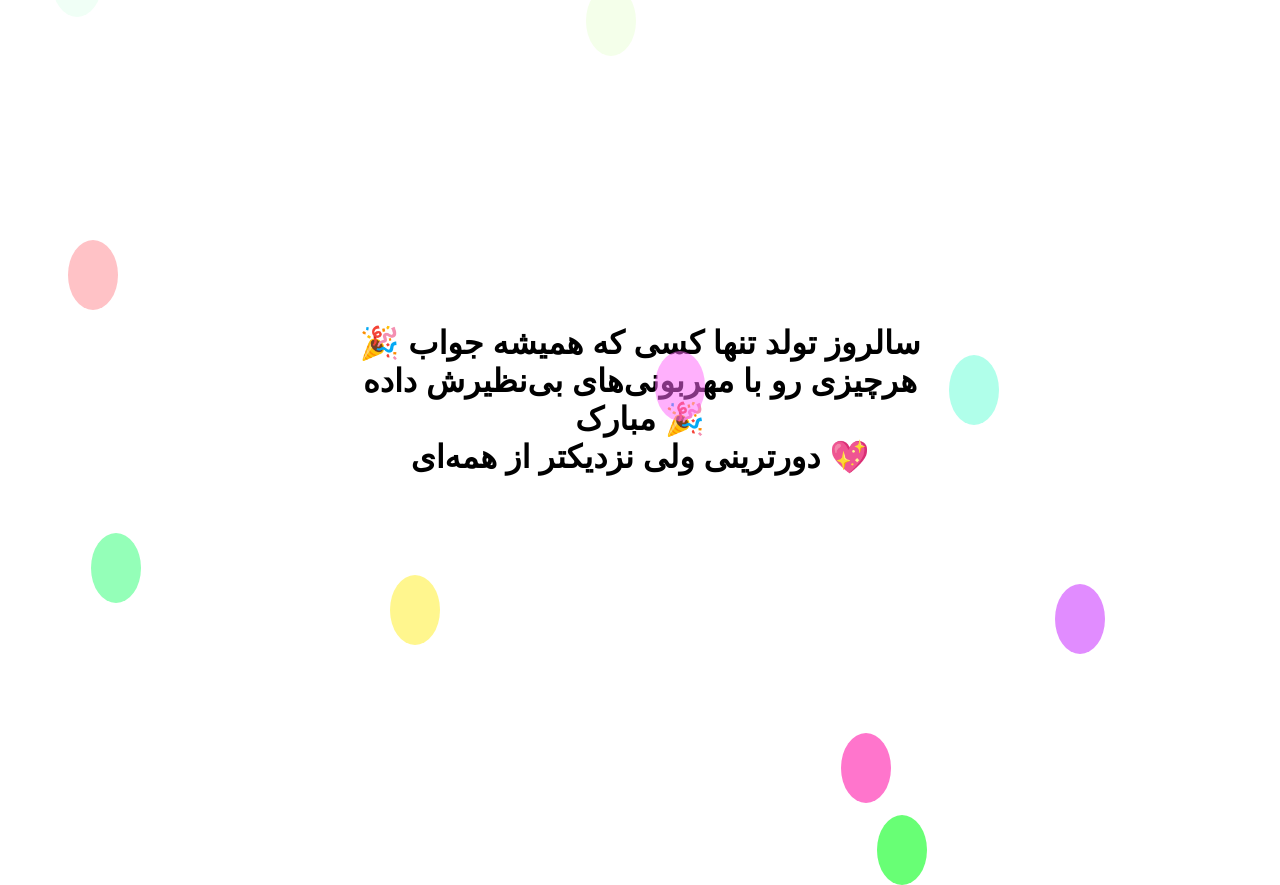
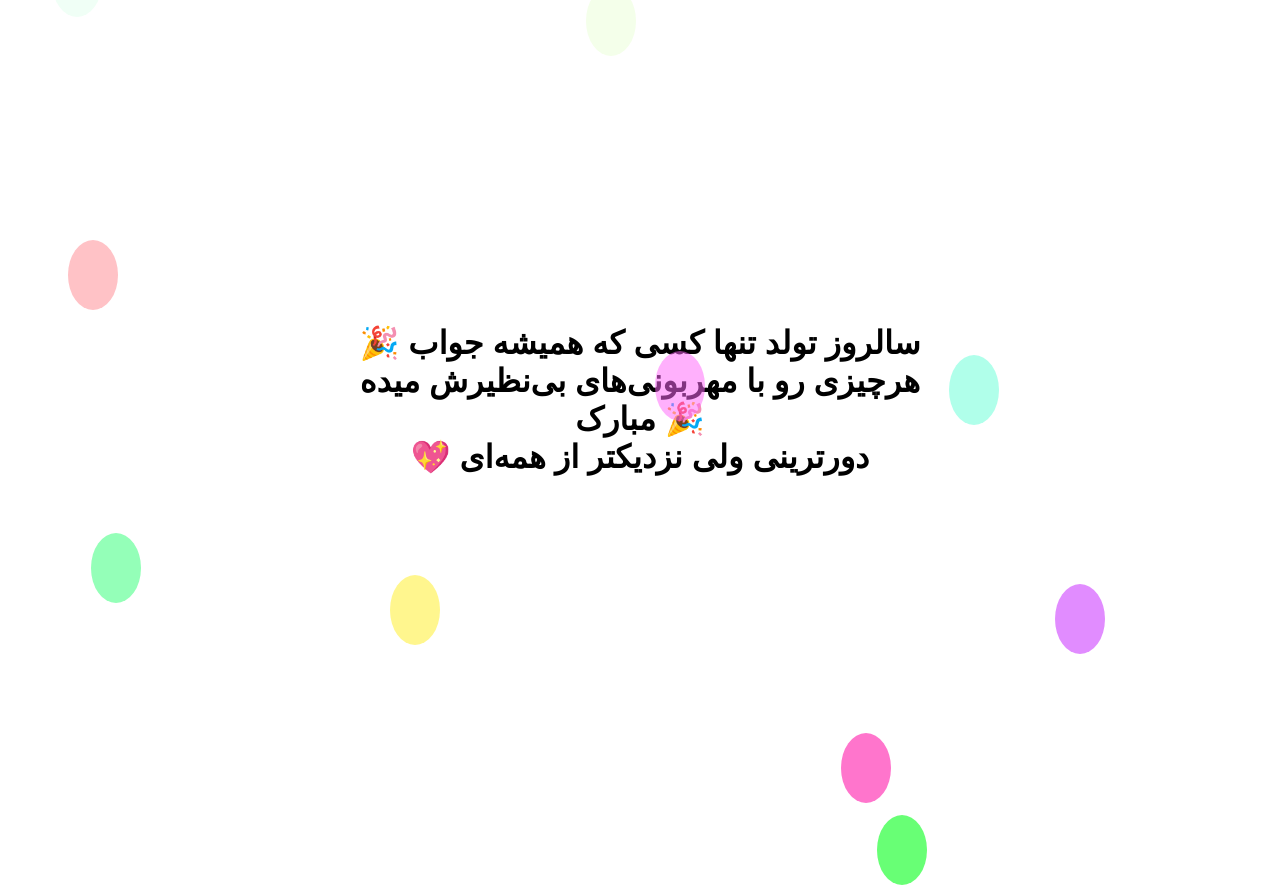
Before and after one commit to DramaticBogeyman/HBD_Taravat, a plain HTML site: page index.html in a window 1280 px wide. Drawn offline with Linux system fonts and the light colour scheme; a web font is replaced by a local one.

Commit message:
Update index.html

```diff
--- a/index.html
+++ b/index.html
@@ -57,8 +57,8 @@
 </head>
 <body>
     <div class="message">
-        🎉 سالروز تولد تنها کسی که همیشه جواب هرچیزی رو با مهربونی‌های بی‌نظیرش داده مبارک 🎉<br>
-        دورترینی ولی نزدیکتر از همه‌ای 💖
+        🎉 سالروز تولد تنها کسی که همیشه جواب هرچیزی رو با مهربونی‌های بی‌نظیرش میده مبارک 🎉<br>
+       💖 دورترینی ولی نزدیکتر از همه‌ای
     </div>
     <div class="balloons"></div>
 
```
